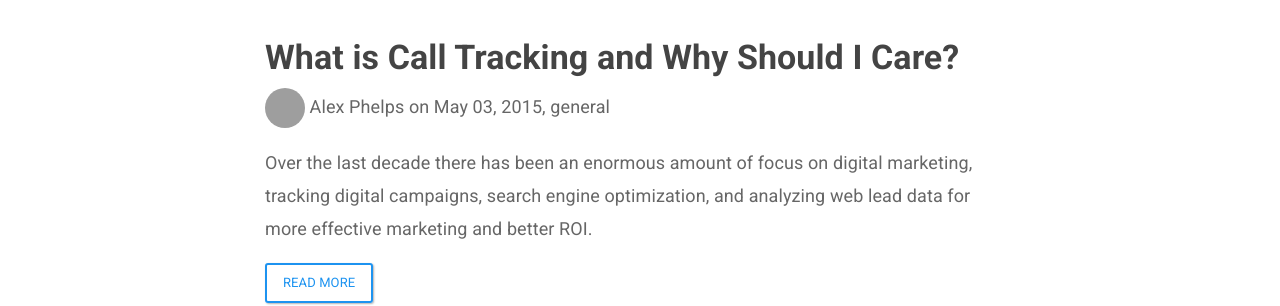
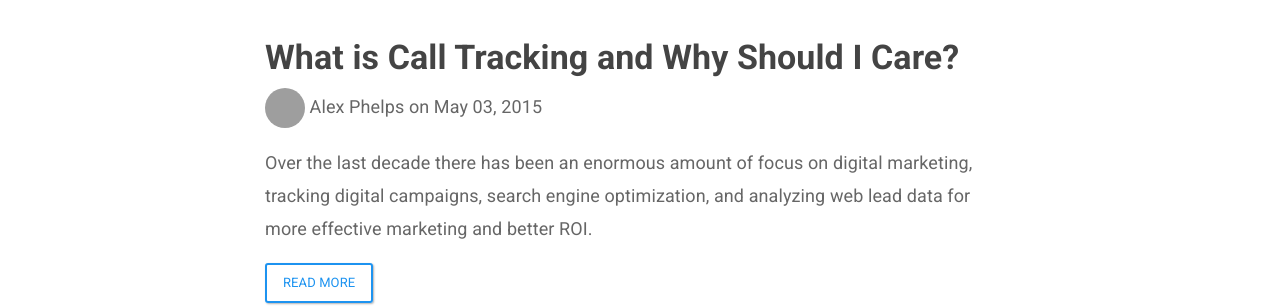
Before and after one commit to sumonst21/calltrackerio-site, a Jekyll site: the page built from general.html, in a window 1280 px wide. Shown: the part 160-466 px from the top of the page. Built offline with Jekyll 4.4.1, drawn with Linux system fonts in a browser that asks for light colours; grey boxes are pictures that could not be loaded.

Commit message:
dont show the post category on the catgory page

```diff
--- a/_layouts/category.html
+++ b/_layouts/category.html
@@ -15,7 +15,7 @@ layout: base
             <img src="{{ post.image }}" class="img-responsive" />
             <h3 class="bold">{{ post.title }}</h3>
           </a>
-            <p><small class="text-muted"></small><img src="//www.gravatar.com/avatar/{{ author.gravatar }}?s=40" class="img-circle"> {{ author.display_name }} on {{ post.date | date: '%B %d, %Y' }}, {{ post.category }}</p>
+            <p><small class="text-muted"></small><img src="//www.gravatar.com/avatar/{{ author.gravatar }}?s=40" class="img-circle"> {{ author.display_name }} on {{ post.date | date: '%B %d, %Y' }}</p>
                   <p>{{ post.excerpt }}</p>
                   <p><a href="{{ post.url }}" class="btn btn-inverse">Read More</a></p>
          </div>
```
